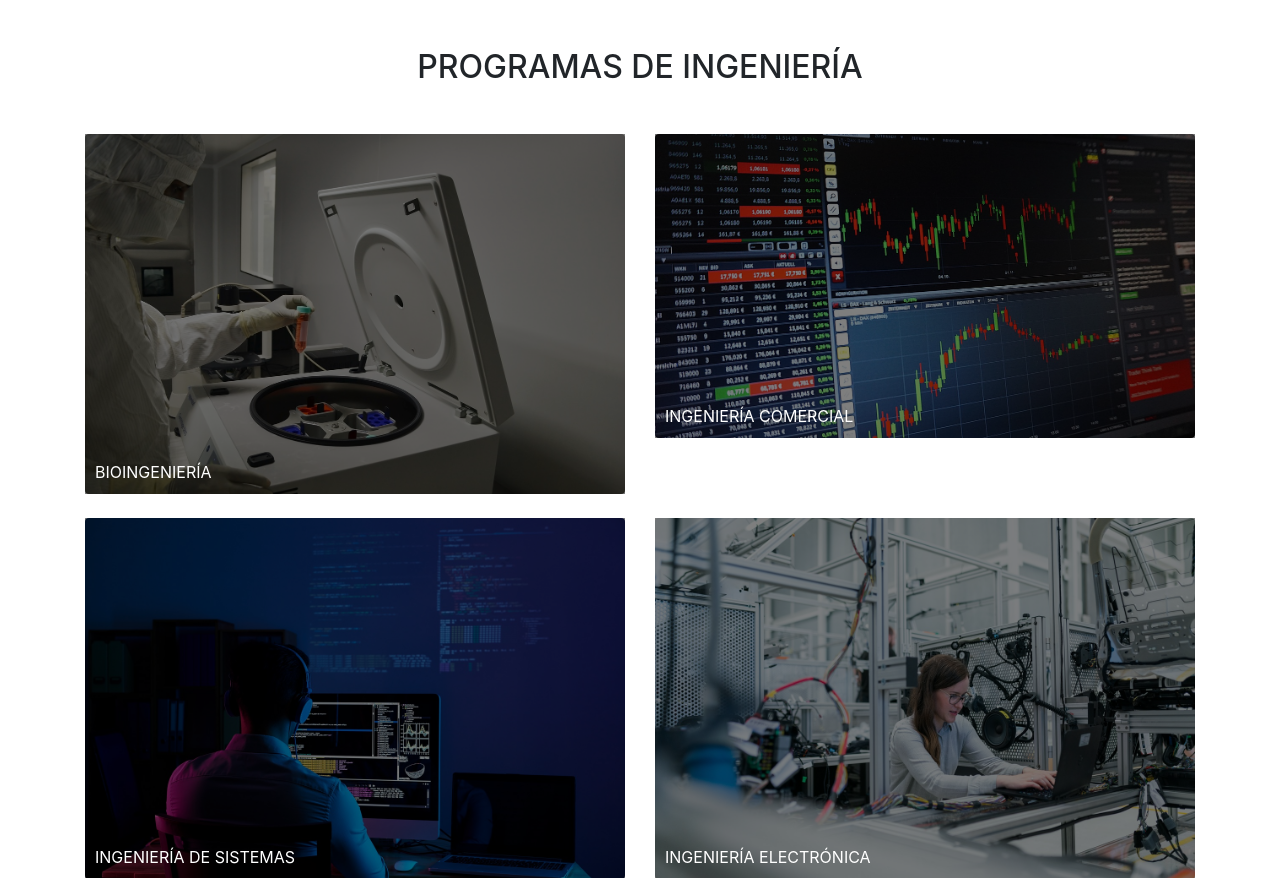
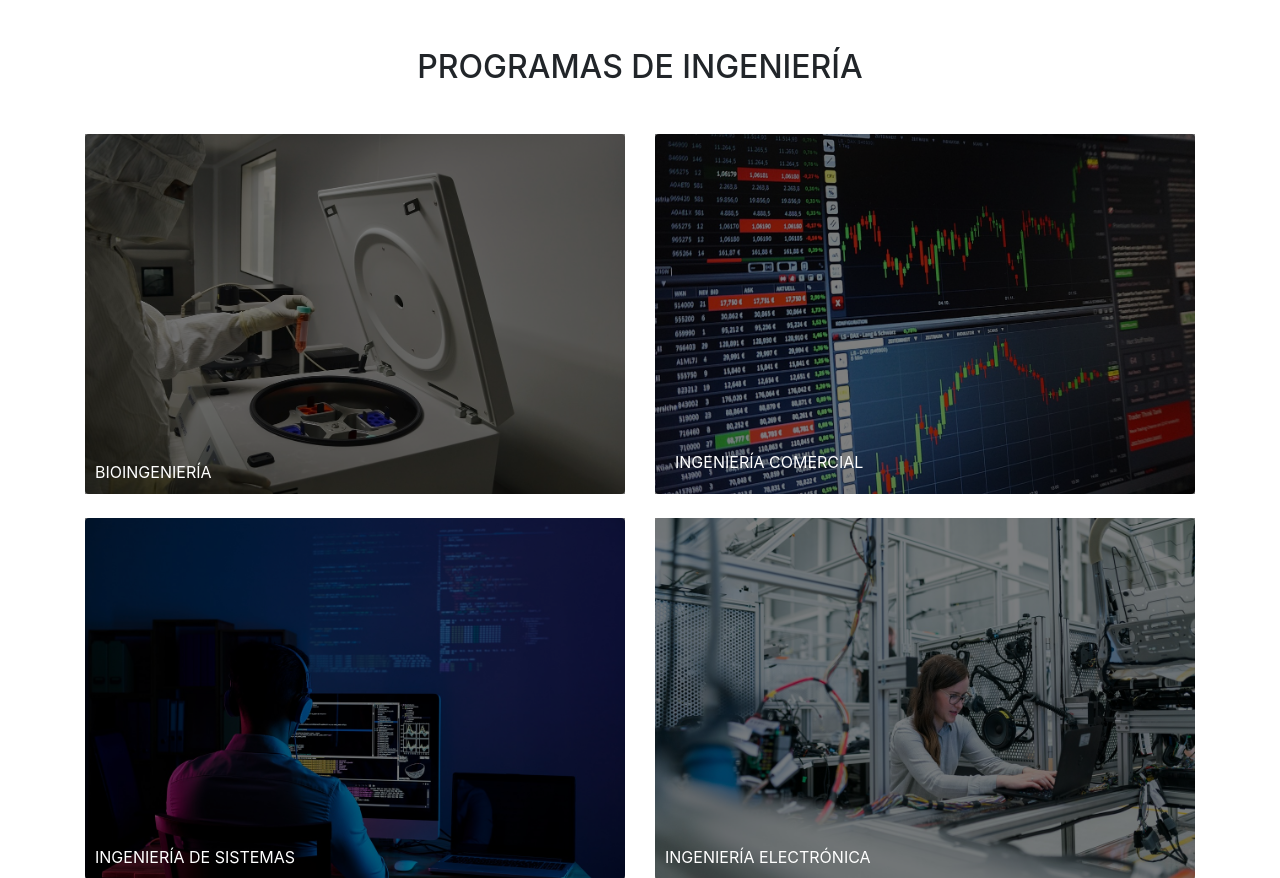
Before and after one commit to sebacho102002/PEIPI, a Django app: page / in a window 1280 px wide. Shown: the part 114-992 px from the top of the page. Run offline with Django 5.2, Linux system fonts and the light colour scheme; some libraries are stand-ins or nearby versions.

Commit message:
redimension de imagen (ing comercial)

```diff
--- a/mi_proyecto/scraping/templates/home.html
+++ b/mi_proyecto/scraping/templates/home.html
@@ -20,9 +20,9 @@
 
             <div class="col-md-6 mb-4">
                 <a class="d-block position-relative" href="#">
-                    <img src="{% static 'img/comercial.jpg' %}" class="img-fluid rounded" alt="INGENIERÍA COMERCIAL">
+                    <img src="{% static 'img\comercial_.jpg' %}" class="img-fluid rounded" alt="INGENIERÍA COMERCIAL">
                     <div class="overlay position-absolute w-100 h-100" style="top:0; left:0; background-color: rgba(0, 0, 0, 0.5);"></div>
-                    <span class="text-white position-absolute" style="bottom:10px; left:10px;">INGENIERÍA COMERCIAL</span>
+                    <span class="text-white position-absolute" style="bottom:20px; left:20px;">INGENIERÍA COMERCIAL</span>
                 </a>
             </div>
 
```
Also changed, not shown: mi_proyecto/scraping/static/img/comercial_.jpg (added), mi_proyecto/scraping/static/img/ing_comercial.jpg (renamed from mi_proyecto/scraping/static/img/comercial.jpg).
